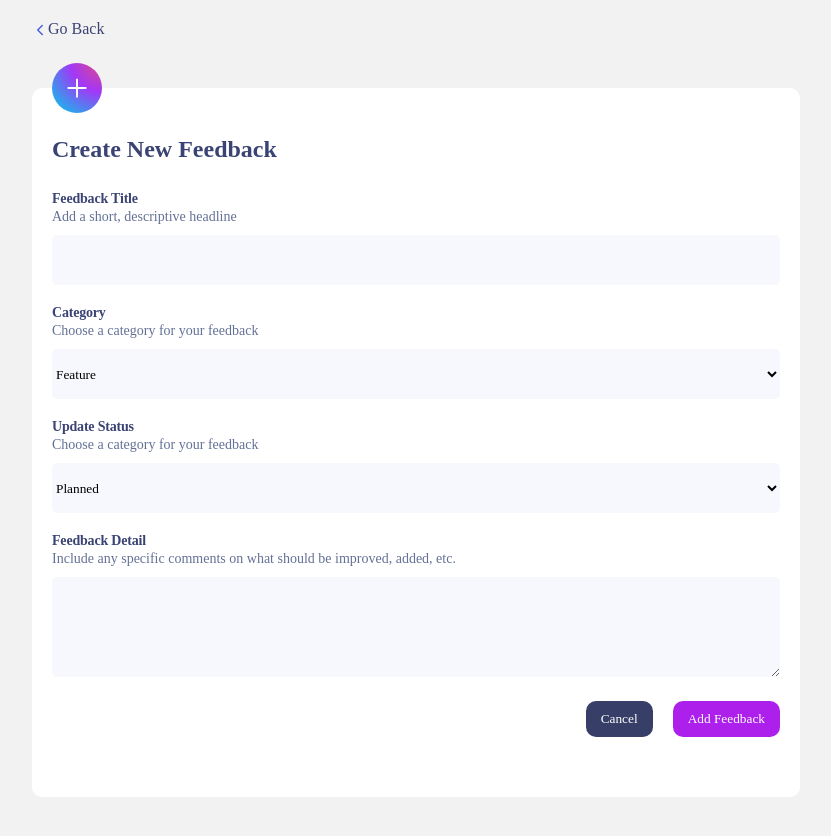
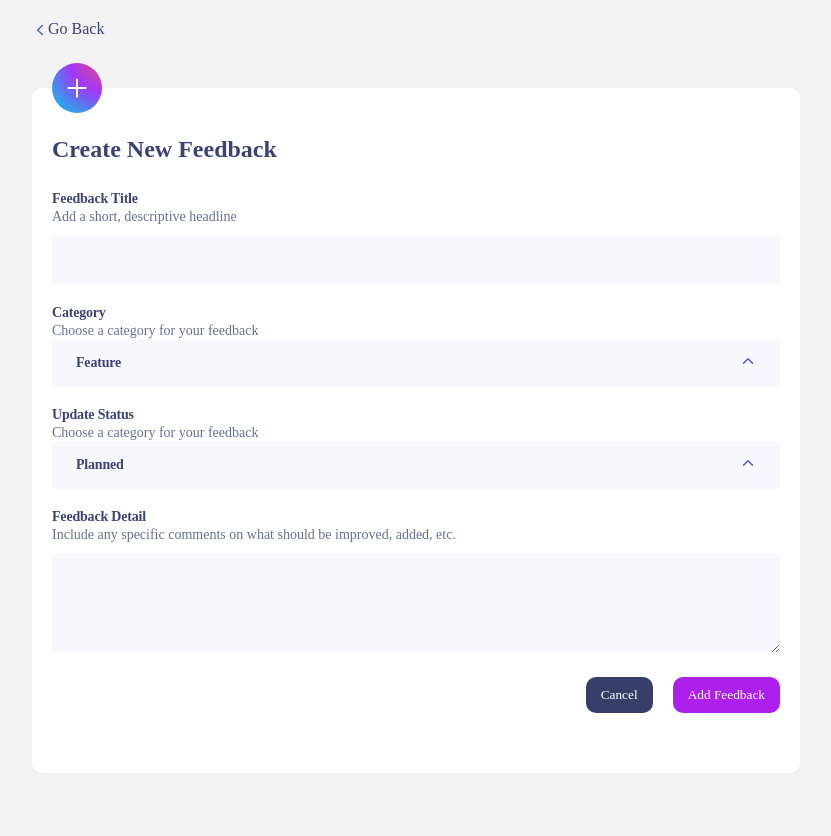
Before and after one commit to Silas281/frontend-mentor, a React (Create React App) app: page /add-feedback in a window 1280 px wide. Shown: the top 836 px of the page, without its empty margins (224-1055 px from the left). Built offline with nearby package versions, Linux system fonts and the light colour scheme.

Commit message:
Styled: Select dropdowns

```diff
--- a/src/components/feedback/addFeedback/AddFeedback.css
+++ b/src/components/feedback/addFeedback/AddFeedback.css
@@ -66,6 +66,7 @@ System Colors
     border-radius: 5px;
     width: 100%;
     margin-top: 10px;
+
 }
 
 
@@ -227,3 +228,65 @@ System Colors
 .add-feedback-from div {
     margin-bottom: 20px;
 }
+
+.selected {
+    height: 48px;
+    flex-shrink: 0;
+    border-radius: 5px;
+    background: #F7F8FD;
+    display: flex;
+    justify-content: space-between;
+    align-items: center;
+    color: #3A4374;
+    cursor: pointer;
+    padding: 13px 24px;
+}
+
+.category-wrapper {
+    position: relative;
+}
+
+.selected:hover {
+    border: 1px solid #4661E6;
+}
+
+.selected span {
+    color: #4661E6;
+}
+
+.category-list {
+    list-style: none;
+    padding: 0px 0px;
+    border-radius: 10px;
+    background: #FFF;
+    box-shadow: 0px 10px 40px -7px rgba(55, 63, 104, 0.35);
+    position: absolute;
+    right: 0;
+    left: 0;
+    top: 100%;
+    z-index: 9999;
+
+}
+
+.category-list li {
+    /* padding: 10px 0; */
+    padding: 10px 24px;
+    cursor: pointer;
+    border-bottom: 1px solid rgba(58, 67, 116, 0.15000000596046448);
+    display: flex;
+    justify-content: space-between;
+}
+
+.category-list li:hover {
+    color: #AD1FEA;
+}
+
+.category-list li:last-child {
+    border-bottom: none;
+}
+
+.category-list li span {
+    color: #AD1FEA;
+    font-weight: bolder;
+
+}
--- a/src/components/feedback/addFeedback/AddFeedback.js
+++ b/src/components/feedback/addFeedback/AddFeedback.js
@@ -1,19 +1,24 @@
 import React, { useState } from 'react'
-import { IoChevronBack, IoAddSharp } from 'react-icons/io5';
+import { IoChevronBack, IoAddSharp, IoChevronUp, IoChevronDown, IoCheckmark } from 'react-icons/io5';
 import { useNavigate } from 'react-router-dom';
 import './AddFeedback.css'
 import { useDispatch, useSelector } from 'react-redux';
 import { addFeedback, selectAllFeedbacks } from '../../../features/feedbacks/FeedbackSlice'
+import capitalizeFirstLetter from '../../../utilities/captaliseFirstLetter'
 
 const AddFeedback = () => {
     const [title, setNewTitle] = useState('');
     const [description, setNewDescription] = useState('')
-    const [category, setNewCategory] = useState('')
+    const [category, setNewCategory] = useState('feature')
     const [status, setNewStatus] = useState('planned')
     const [upvotes] = useState(0)
     const [comments] = useState([])
     const [touchedTile, setTouchedTile] = useState(false)
     const [touchedDescription, setTouchedDescription] = useState(false)
+    const [categoryList] = useState(['feature', 'ui', 'ux', 'enhancement', 'bug'])
+    const [statusList] = useState(['planned', 'in-progress', 'live', 'suggestion'])
+    const [toggleCategorySelect, setCategoryToggleSelect] = useState(false)
+    const [toggleStatusSelect, setStatusToggleSelect] = useState(false)
 
 
 
@@ -57,6 +62,32 @@ const AddFeedback = () => {
         }
     }
 
+    //handle Category Select
+    const handleCategorySelectToggle = (cat) => {
+        setNewCategory(cat);
+        setCategoryToggleSelect(!toggleCategorySelect);
+    }
+
+    //handle Status Select
+
+    const handleStatusSelectToggle = (stat) => {
+        setNewStatus(stat);
+        setStatusToggleSelect(!toggleStatusSelect);
+    }
+
+    //Open Close category Selects
+    const toggleCatSelect = () => {
+        setStatusToggleSelect(false)
+        setCategoryToggleSelect(!toggleCategorySelect)
+    }
+
+    //Open Close status Selects
+    const toggleStatSelect = () => {
+        setCategoryToggleSelect(false)
+        setStatusToggleSelect(!toggleStatusSelect)
+
+    }
+
     return (
         <div className='add-feedback-main'>
             <div className='top-header'>
@@ -92,42 +123,36 @@ const AddFeedback = () => {
                         <p>Category</p>
                         <label htmlFor='category'>Choose a category for your feedback</label>
                         <br />
-                        <select
-                            id='category'
-                            className='custom-select'
-                            type='text'
-                            name='category'
-                            value={category}
-                            onChange={(e) => setNewCategory(e.target.value)}
+                        <div className='selected' onClick={toggleCatSelect} >
+                            <p className='selected-value'>{capitalizeFirstLetter(category)}</p>
+                            <span className='selected-icon'> {toggleCategorySelect ? < IoChevronDown /> : <IoChevronUp />}  </span>
+                        </div>
+                        {toggleCategorySelect && (<ul className='category-list'>
+                            {categoryList.map((cat, index) => (
+                                <li key={index} className='category-item' onClick={() => handleCategorySelectToggle(cat)}> {capitalizeFirstLetter(cat)} {(category === cat) && (<span> <IoCheckmark /> </span>)}  </li>
 
-                        >
-                            <option value='feature'>Feature</option>
-                            <option value='ui'>UI</option>
-                            <option value='ux'>UX</option>
-                            <option value='enhancement'>Enhancement</option>
-                            <option value='bug'>Bug</option>
+                            ))}
+                        </ul>)}
 
+                    </div>
 
-                        </select>
-                    </div>
                     <div className='category-wrapper'>
                         <p>Update Status</p>
                         <label htmlFor='status'>Choose a category for your feedback</label>
                         <br />
-                        <select
-                            id='status'
-                            className='status'
-                            name='status'
-                            value={status}
-                            onChange={(e) => setNewStatus(e.target.value)}
+                        <div className='selected' onClick={toggleStatSelect} >
+                            <p className='selected-value'>{capitalizeFirstLetter(status)}</p>
+                            <span className='selected-icon'> {toggleCategorySelect ? < IoChevronDown /> : <IoChevronUp />}  </span>
+                        </div>
+                        {toggleStatusSelect && (<ul className='category-list'>
+                            {statusList.map((stat, index) => (
+                                <li key={index} className='category-item' onClick={() => handleStatusSelectToggle(stat)}> {capitalizeFirstLetter(stat)} {(status === stat) && (<span> <IoCheckmark /> </span>)}  </li>
 
-                        >
-                            <option value='planned'>Planned</option>
-                            <option value='in-progress'>In-Progress</option>
-                            <option value='live'>Live</option>
-                            <option value='suggestion'>suggestion</option>
-                        </select>
+                            ))}
+                        </ul>)}
+
                     </div>
+
                     <div className='details-wrapper'>
                         <p>Feedback Detail</p>
                         <label htmlFor='details'>Include any specific comments on what should be improved, added, etc.</label>
--- a/src/components/feedback/editFeedback/EditFeedback.js
+++ b/src/components/feedback/editFeedback/EditFeedback.js
@@ -1,9 +1,10 @@
 import React, { useEffect, useState } from 'react'
-import { IoChevronBack, IoPencilSharp } from 'react-icons/io5';
+import { IoChevronBack, IoPencilSharp, IoChevronUp, IoChevronDown, IoCheckmark } from 'react-icons/io5';
 import { useNavigate, useParams } from 'react-router-dom';
 import './EditFeedback.css'
 import { useDispatch, useSelector } from 'react-redux';
 import { editFeedback, selectAllFeedbacks, deleteFeedback } from '../../../features/feedbacks/FeedbackSlice';
+import capitalizeFirstLetter from '../../../utilities/captaliseFirstLetter'
 
 const EditFeedback = () => {
     const { id } = useParams();
@@ -14,6 +15,10 @@ const EditFeedback = () => {
     const [status, setNewStatus] = useState('')
     const [touchedTitle, setTouchedTitle] = useState(false);
     const [touchedDescription, setTouchedDescription] = useState(false);
+    const [categoryList] = useState(['feature', 'ui', 'ux', 'enhancement', 'bug'])
+    const [statusList] = useState(['planned', 'in-progress', 'live', 'suggestion'])
+    const [toggleCategorySelect, setCategoryToggleSelect] = useState(false)
+    const [toggleStatusSelect, setStatusToggleSelect] = useState(false)
 
 
 
@@ -40,6 +45,31 @@ const EditFeedback = () => {
     const handleDelete = () => {
         dispatch(deleteFeedback(id));
         navigate('/')
+    }
+    //handle Category Select
+    const handleCategorySelectToggle = (cat) => {
+        setNewCategory(cat);
+        setCategoryToggleSelect(!toggleCategorySelect);
+    }
+
+    //handle Status Select
+
+    const handleStatusSelectToggle = (stat) => {
+        setNewStatus(stat);
+        setStatusToggleSelect(!toggleStatusSelect);
+    }
+
+    //Open Close category Selects
+    const toggleCatSelect = () => {
+        setStatusToggleSelect(false)
+        setCategoryToggleSelect(!toggleCategorySelect)
+    }
+
+    //Open Close status Selects
+    const toggleStatSelect = () => {
+        setCategoryToggleSelect(false)
+        setStatusToggleSelect(!toggleStatusSelect)
+
     }
 
 
@@ -97,38 +127,34 @@ const EditFeedback = () => {
                         <p>Category</p>
                         <label htmlFor='category'>Choose a category for your feedback</label>
                         <br />
-                        <select
-                            id='category'
-                            className='category'
-                            type='text'
-                            name='category'
-                            value={category}
-                            onChange={(e) => setNewCategory(e.target.value)}>
-                            <option value='feature'>Feature</option>
-                            <option value='ui'>UI</option>
-                            <option value='ux'>UX</option>
-                            <option value='enhancement'>Enhancement</option>
-                            <option value='bug'>Bug</option>
+                        <div className='selected' onClick={toggleCatSelect} >
+                            <p className='selected-value'>{capitalizeFirstLetter(category)}</p>
+                            <span className='selected-icon'> {toggleCategorySelect ? < IoChevronDown /> : <IoChevronUp />}  </span>
+                        </div>
+                        {toggleCategorySelect && (<ul className='category-list'>
+                            {categoryList.map((cat, index) => (
+                                <li key={index} className='category-item' onClick={() => handleCategorySelectToggle(cat)}> {capitalizeFirstLetter(cat)} {(category === cat) && (<span> <IoCheckmark /> </span>)}  </li>
 
+                            ))}
+                        </ul>)}
 
-                        </select>
                     </div>
+
                     <div className='category-wrapper'>
                         <p>Update Status</p>
                         <label htmlFor='status'>Choose a category for your feedback</label>
                         <br />
-                        <select
-                            id='status'
-                            className='status'
-                            name='status'
-                            value={status}
-                            onChange={(e) => setNewStatus(e.target.value)}
-                        >
-                            <option value='planned'>Planned</option>
-                            <option value='in-progress'>In-Progress</option>
-                            <option value='live'>Live</option>
-                            <option value='suggestion'>suggestion</option>
-                        </select>
+                        <div className='selected' onClick={toggleStatSelect} >
+                            <p className='selected-value'>{capitalizeFirstLetter(status)}</p>
+                            <span className='selected-icon'> {toggleCategorySelect ? < IoChevronDown /> : <IoChevronUp />}  </span>
+                        </div>
+                        {toggleStatusSelect && (<ul className='category-list'>
+                            {statusList.map((stat, index) => (
+                                <li key={index} className='category-item' onClick={() => handleStatusSelectToggle(stat)}> {capitalizeFirstLetter(stat)} {(status === stat) && (<span> <IoCheckmark /> </span>)}  </li>
+
+                            ))}
+                        </ul>)}
+
                     </div>
                     <div className='details-wrapper'>
                         <p>Feedback Detail</p>
--- /dev/null
+++ b/src/utilities/captaliseFirstLetter.js
@@ -0,0 +1,5 @@
+const capitalizeFirstLetter = (string) => {
+    return string.charAt(0).toUpperCase() + string.slice(1);
+}
+
+export default capitalizeFirstLetter;
```
Also changed, not shown: public/index.html (+5 -5 lines), src/components/feedback/feedbacks/feedbacks.css (+99 -6 lines), src/components/feedback/feedbacks/feedbacks.js (+26 -2 lines), 1 other file (tests, documents, lock files or other folders).
